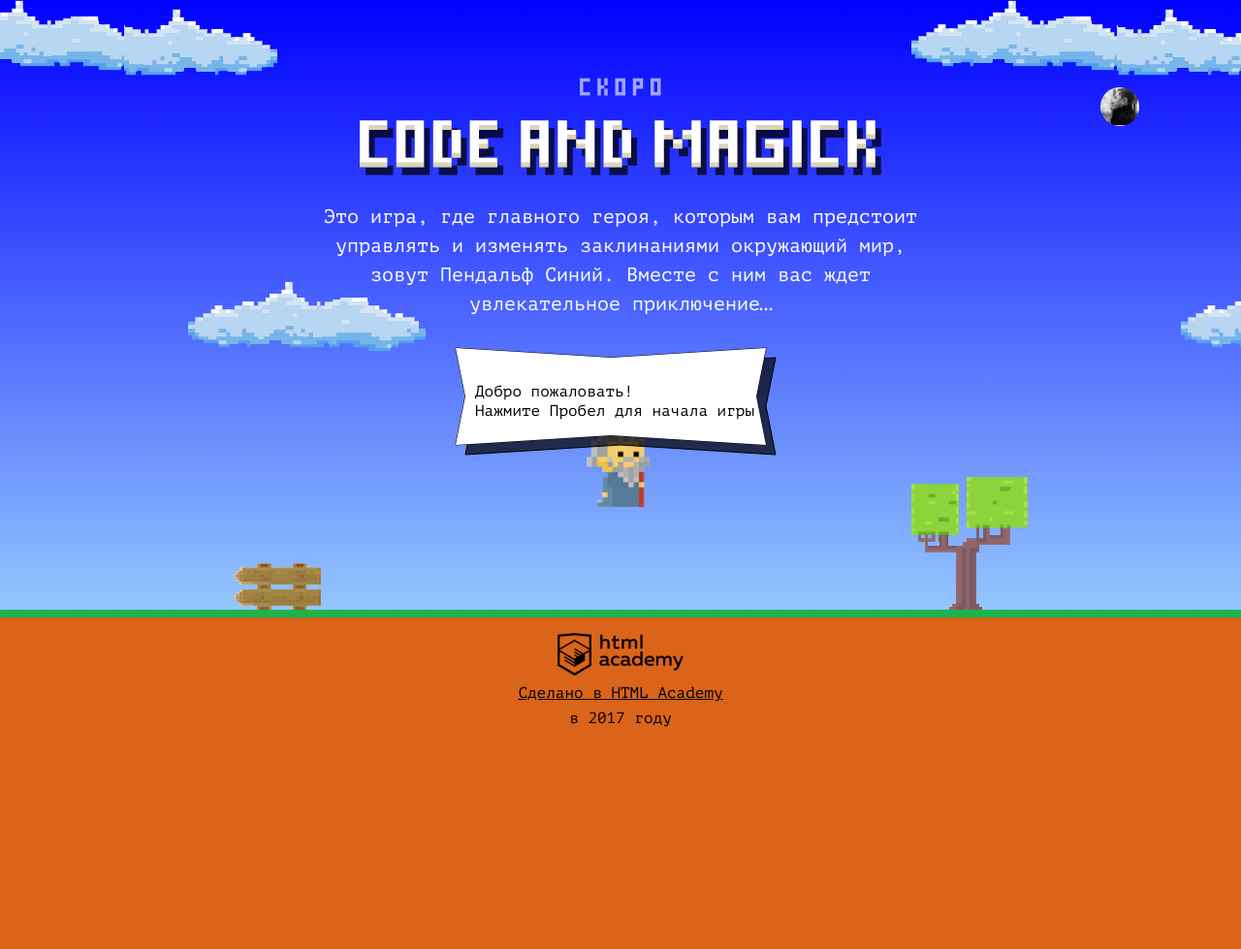
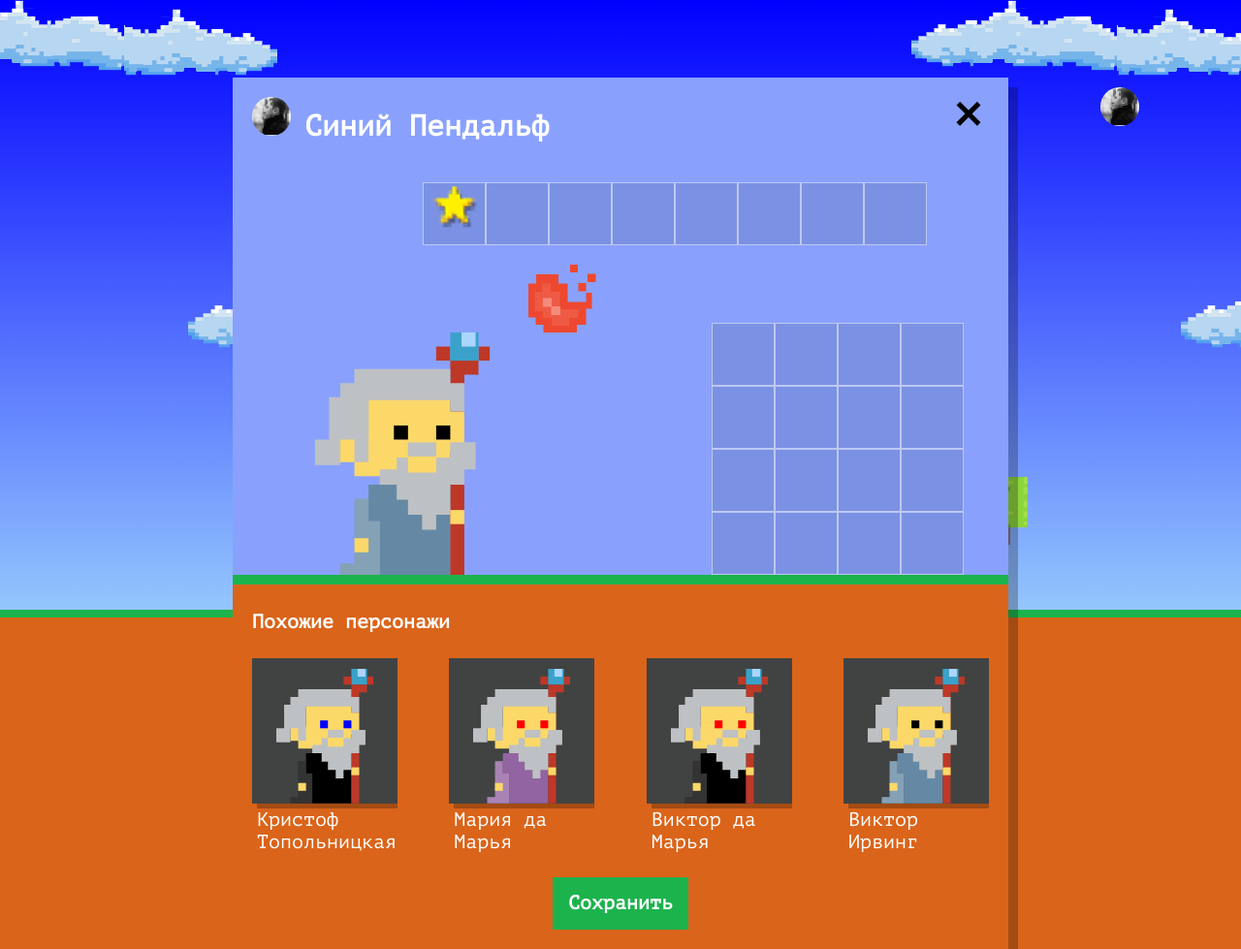
Before and after one commit to AlbinaSam/995183-code-and-magick-21, a website: page index.html in a window 1280 px wide. Shown: the whole page at 97% size. Before the commit the page ends 800 px from the top, so only its background shows below. Drawn offline with Linux system fonts and the light colour scheme.

Commit message:
Отрисовывает волшебников

```diff
--- a/index.html
+++ b/index.html
@@ -181,6 +181,7 @@
 </template>
 <script src="js/main.js"></script>
 <script src="js/stat.js"></script>
+<script src="js/setup.js"></script>
 <script src="js/game.js"></script>
 
 </body>
--- /dev/null
+++ b/js/setup.js
@@ -0,0 +1,45 @@
+'use strict';
+
+const WIZARD_NAMES = ['Иван', 'Хуан Себастьян', 'Мария', 'Кристоф', 'Виктор', 'Юлия', 'Люпита', 'Вашингтон'];
+const WIZARD_SURNAMES = ['да Марья', 'Верон', 'Мирабелла', 'Вальц', 'Онопко', 'Топольницкая', 'Нионго', 'Ирвинг'];
+const WIZARD_COAT_COLORS = ['rgb(101, 137, 164)', 'rgb(241, 43, 107)', 'rgb(146, 100, 161)', 'rgb(56, 159, 117)', 'rgb(215, 210, 55)', 'rgb(0, 0, 0)'];
+const WIZARD_EYES_COLORS = ['black', 'red', 'blue', 'yellow', 'green'];
+const WIZARDS_NUMBER = 4;
+
+
+const userDialog = document.querySelector('.setup');
+userDialog.classList.remove('hidden');
+
+
+const similarWizardList = document.querySelector('.setup-similar-list');
+const similarWizardTemplate = document.querySelector('#similar-wizard-template').content.querySelector('.setup-similar-item');
+
+const getRandomElement = function (arr) {
+
+  const randomElement = Math.floor(Math.random() * arr.length);
+
+  return randomElement;
+};
+
+const renderWizard = function () {
+  let wizardElement = similarWizardTemplate.cloneNode(true);
+  let randomName = getRandomElement(WIZARD_NAMES);
+  let randomSurname = getRandomElement(WIZARD_SURNAMES);
+  let randomCoatColor = getRandomElement(WIZARD_COAT_COLORS);
+  let randomEyesColor = getRandomElement(WIZARD_EYES_COLORS);
+  wizardElement.querySelector('.setup-similar-label').textContent = WIZARD_NAMES[randomName] + ' ' + WIZARD_SURNAMES[randomSurname];
+  wizardElement.querySelector('.wizard-coat').style.fill = WIZARD_COAT_COLORS[randomCoatColor];
+  wizardElement.querySelector('.wizard-eyes').style.fill = WIZARD_EYES_COLORS[randomEyesColor];
+
+  return wizardElement;
+};
+
+const fragment = document.createDocumentFragment();
+
+for (let i = 0; i < WIZARDS_NUMBER; i++) {
+  fragment.appendChild(renderWizard());
+}
+
+similarWizardList.appendChild(fragment);
+
+document.querySelector('.setup-similar').classList.remove('hidden');
```
